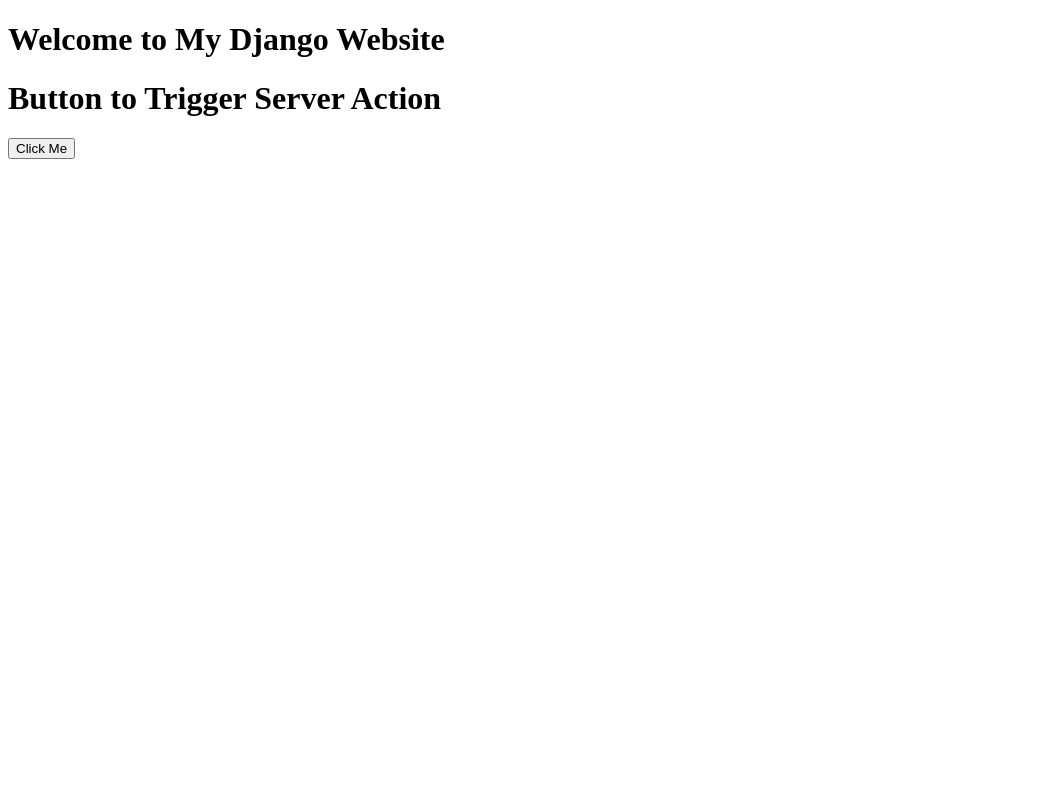
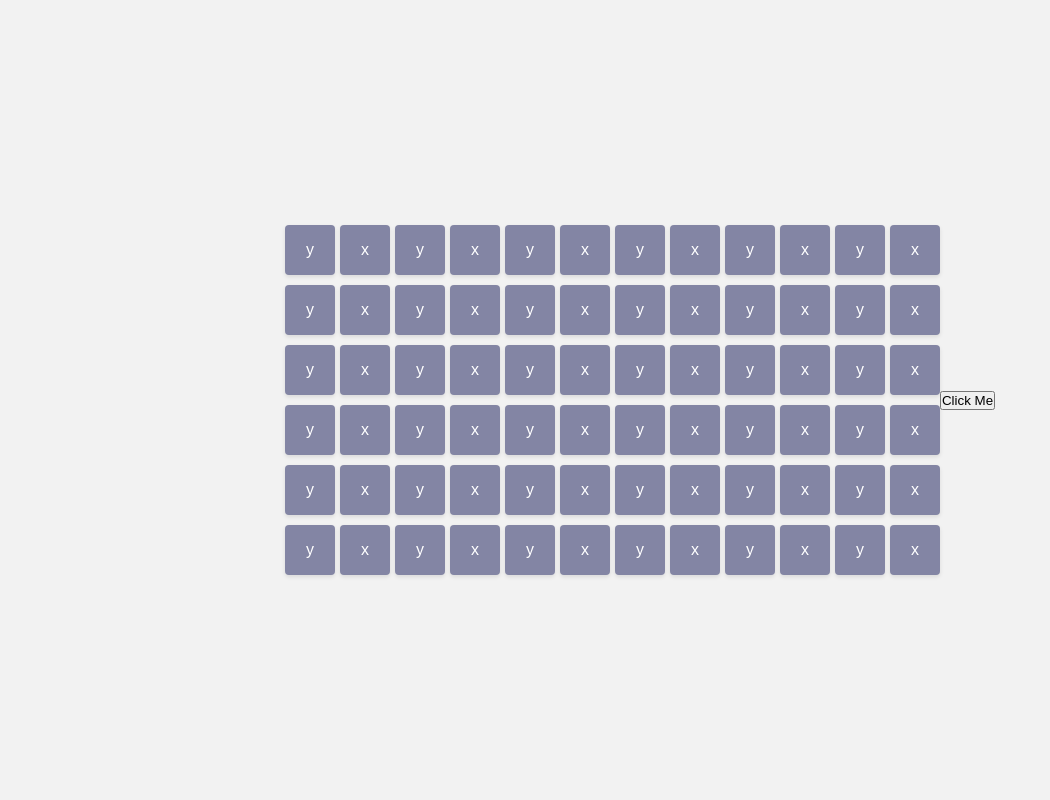
Before and after one commit to xd43vild69/xmusic, a Django app: page / in a window 1280 px wide. Shown: the whole page, without its empty margins (0-1050 px from the left). Run offline with Django 5.2, Linux system fonts and the light colour scheme.

Commit message:
Create basic UI matrix

```diff
--- a/main/manager.py
+++ b/main/manager.py
@@ -105,7 +105,7 @@ class Manager:
                     is_completed = True
                     continue
 
-                if s[i].name != note_key and i == 12:  # init again to set steps
+                if s[i].name != note_key and i == 12:  # restart array
                     i = 0
                     s[i].root = (s[i].name == note_key)
                     s[i].step = interval if interval < 8 else 1
--- a/main/views.py
+++ b/main/views.py
@@ -6,7 +6,9 @@ from .instrument import Instrument
 
 # Create your views here.
 def home(request):
-    return render(request, 'home.html')
+    matrix = [[(i * 12) + j + 1 for j in range(12)] for i in range(6)]
+    #return render(request, 'matrix.html', {'matrix': matrix})
+    return render(request, 'home.html', {'matrix': matrix})
 
 
 def button_action(request):
--- a/xmusic/templates/home.html
+++ b/xmusic/templates/home.html
@@ -4,16 +4,71 @@
     <meta charset="UTF-8">
     <meta name="viewport" content="width=device-width, initial-scale=1.0">
     <title>Home Page</title>
+    <style>
+* {
+    margin: 0;
+    padding: 0;
+    box-sizing: border-box;
+}
+
+body {
+    display: flex;
+    justify-content: center;
+    align-items: center;
+    height: 100vh;
+    background-color: #f2f2f2;
+    font-family: Arial, sans-serif;
+}
+
+.matrix {
+    display: flex;
+    flex-direction: column;
+    gap: 10px; /* Space between rows */
+}
+
+.row {
+    display: grid;
+    grid-template-columns: repeat(12, 50px); /* 12 columns with each cell 50px wide */
+    gap: 5px; /* Space between cells */
+}
+
+.cell {
+    display: flex;
+    justify-content: center;
+    align-items: center;
+    width: 50px;
+    height: 50px;
+    background-color: #8385a4;
+    color: white;
+    font-size: 16px;
+    border-radius: 4px;
+    box-shadow: 0 2px 4px rgba(0, 0, 0, 0.1);
+}
+    </style>
 </head>
 <body>
-    <!-- python manage.py runserver -->
-    <h1>Welcome to My Django Website</h1>
-    <h1>Button to Trigger Server Action</h1>
+    <div class="matrix">
+        {% for row in matrix %}
+            <div class="row">
+                {% for cell in row %}
+                    {% if cell|divisibleby:2  %}
+                        <div class="cell">x</div>
+                    {% else  %}
+                        <div class="cell">y</div>
+                    {% endif  %}
+                {% endfor %}
+            </div>
+        {% endfor %}
+    </div>
+    <!-- python manage.py runserver  <div class="cell">{{ cell }}</div> -->
 
     <!-- Form with a button that sends a POST request -->
     <form method="POST" action="{% url 'button_action' %}">
         {% csrf_token %}
         <button type="submit">Click Me</button>
     </form>
+
+    <br/>
+
 </body>
 </html>
```
Also changed, not shown: 1 other file.
